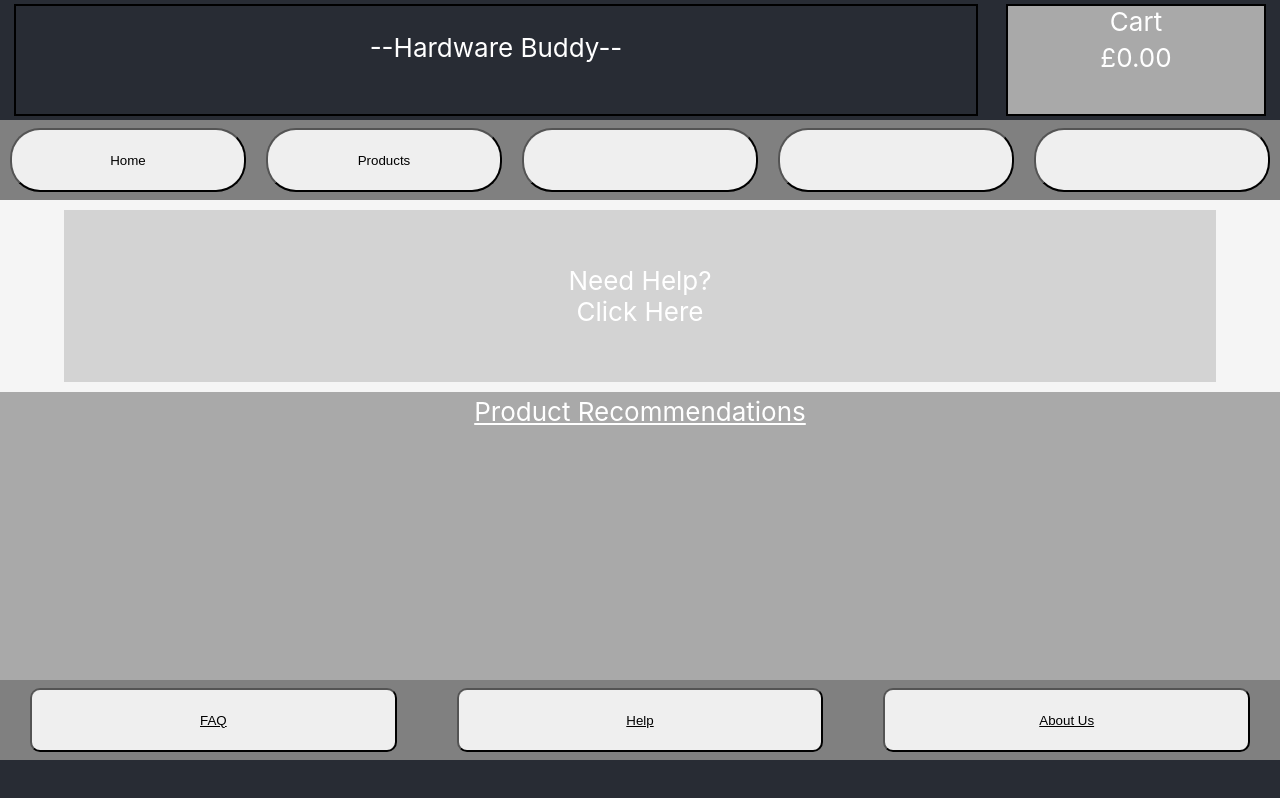
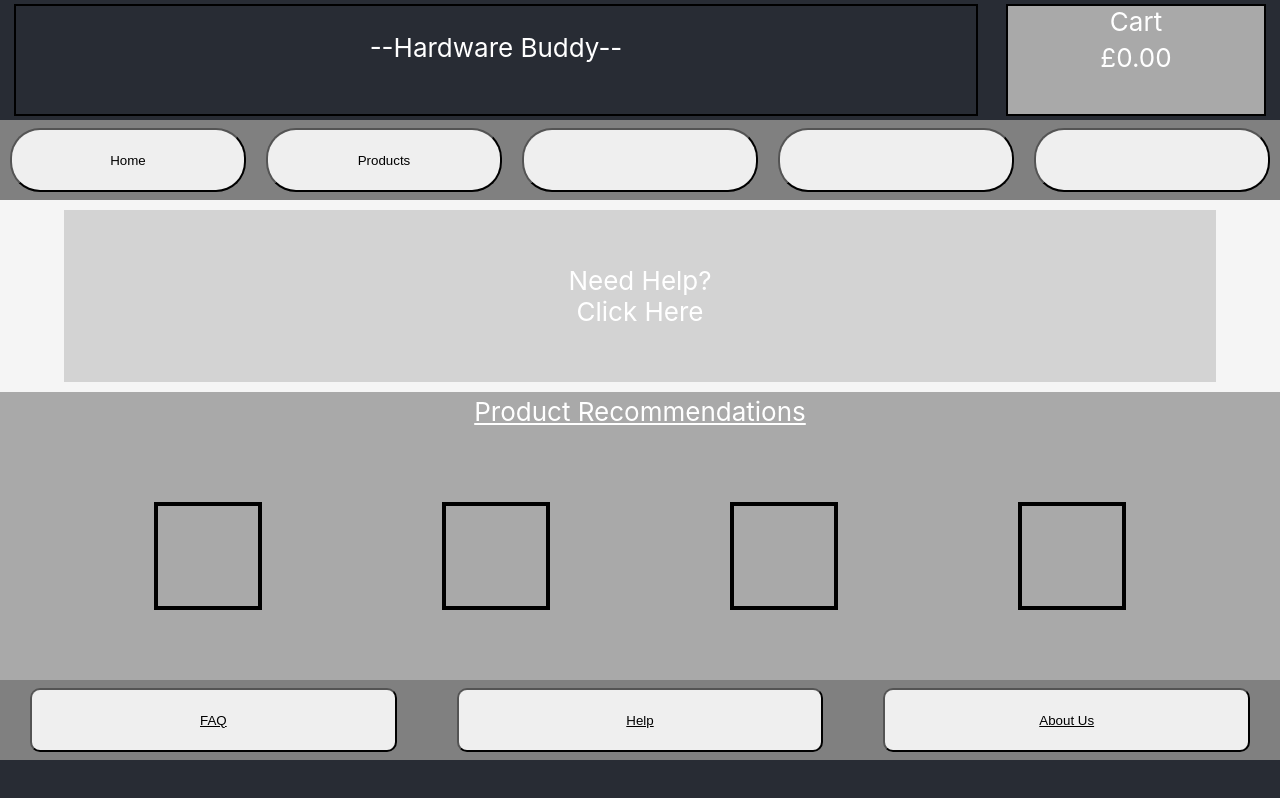
Before and after one commit to PSXLiam/E-CommerceProject, a React (Create React App) app in the folder e-commerce-app/: page / in a window 1280 px wide. Built offline with nearby package versions, Linux system fonts and the light colour scheme.

Commit message:
Comment Cart & Display recommendation placeholders

```diff
--- a/e-commerce-app/src/BodyCart.js
+++ b/e-commerce-app/src/BodyCart.js
@@ -1,15 +1,15 @@
 import { useState } from 'react';
 import './BodyCart.css'
 
-export class Cart{
+export class Cart{ //class to contain information of the cart
     constructor(products, totalPrice){
         this.products = products
         this.totalPrice = totalPrice
     }
 
-    findPostage(){
+    findPostage(){ //function to calculate postage for order
         let postageCost = 5
-        if (this.totalPrice == 0 || this.totalPrice > 200){
+        if (this.totalPrice == 0 || this.totalPrice > 200){//if totalPrice is equal to '0' or more than '200'
             postageCost = 0
             return postageCost
         }
@@ -29,8 +29,8 @@ export function BodyCart({totalPrice}) {
             <div className='cartBody'>
             <p className='cartTitle'>Cart</p>
                 <div className='cartContent'>
-                    <p className='productList'>{currentCart.Products}</p>
-                    <p className='totalPrice'>Product total: £{parseFloat(totalPrice).toFixed(2)}</p>
+                    <p className='productList'>{currentCart.products}</p>
+                    <p className='totalPrice'>Product total: £{parseFloat(totalPrice).toFixed(2)}</p>{/*make totalPrice a float with two decimal places*/}
                     <p className='totalPrice'>Postage: £{postageCost.toFixed(2)}</p>
                     <p className='totalPrice'>Total Price: £{(parseFloat(totalPrice) + postageCost).toFixed(2)}</p>
                 </div>
--- a/e-commerce-app/src/BodyHome.css
+++ b/e-commerce-app/src/BodyHome.css
@@ -51,7 +51,7 @@
 }
 
 .TESTPRODUCT{
-    background-color: hotpink;
+    border: 4px solid black;
     width: 100px;
     height: 100px;
 }
--- a/e-commerce-app/src/BodyHome.js
+++ b/e-commerce-app/src/BodyHome.js
@@ -2,6 +2,9 @@ import { useState } from 'react';
 import './BodyHome.css'
 
 function BodyHome({setCurrentPage}) {
+
+    const [recommendations, setRecommendations] = useState(["", "", "", ""]) //array for recommendations in BodyHome
+
     return(
         <div className='AppBody'>
             <div className='bodyTop'>
@@ -12,7 +15,12 @@ function BodyHome({setCurrentPage}) {
             <div className='bodyBottom'>
                 <p className='PRec'>Product Recommendations</p>
                 <div className='prodRecommendations'>
-                    {/*Product recommendations here*/}
+                    {recommendations.map((index) => { //for each value in recommendations
+                        return(
+                            <div className='TESTPRODUCT'></div> //create a div of TESTPRODUCT
+                        )
+                    })}
+
                 </div>
             </div>
         </div>
```
